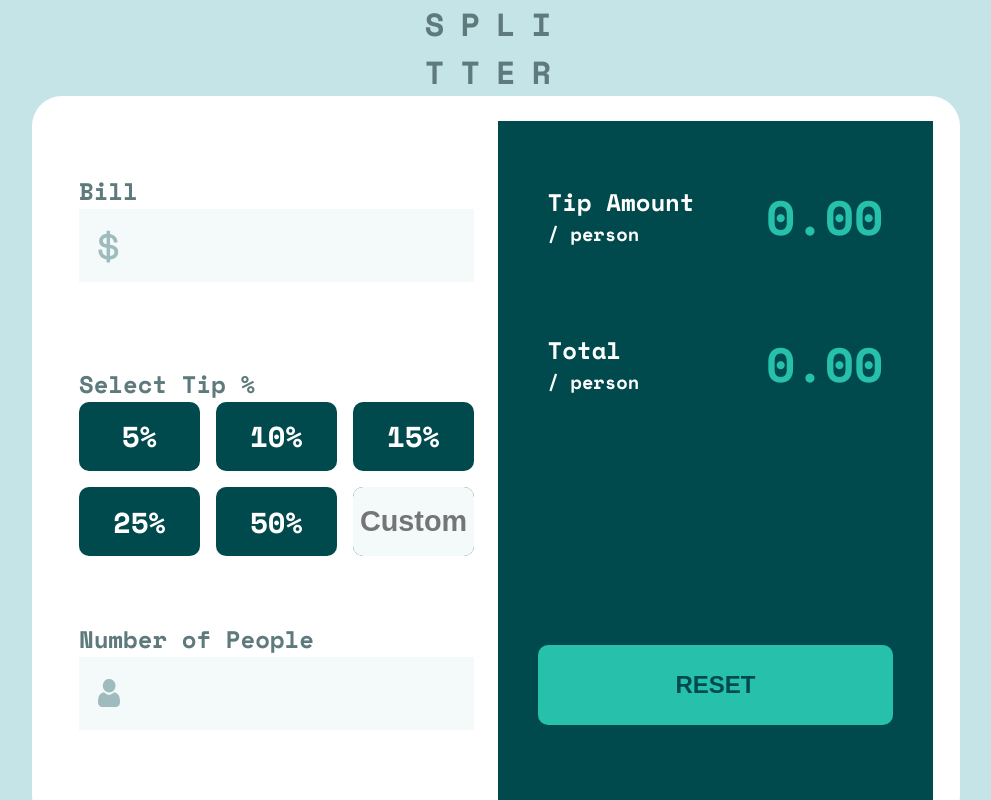
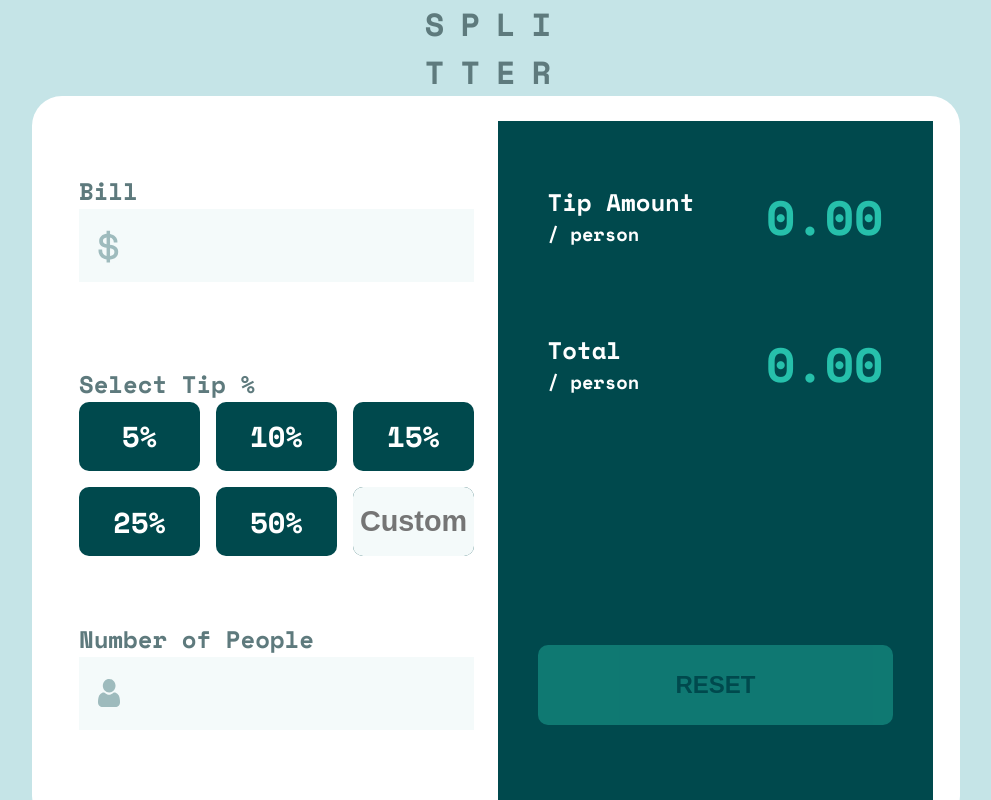
Before and after one commit to ReleventGull/Tip-Calculator, a React (Create React App) app: page / in a window 1280 px wide. Shown: the whole page, without its empty margins (144-1135 px from the left). Built offline with nearby package versions, Linux system fonts and the light colour scheme.

Commit message:
feat(restButton): Adds the reset button for setting all the fields back to their default

```diff
--- a/public/style.css
+++ b/public/style.css
@@ -219,6 +219,15 @@ input[type=number] {
     font-size: 3rem;
     color: var(--Strong-cyan)
 }
+
+button:disabled {
+    opacity: .4;
+
+}
+button:disabled:hover {
+    cursor: not-allowed;
+}
+
 @media only screen and (max-width: 700px) {
     .mainContainer {
         border-radius: 40px;
--- a/src/App.js
+++ b/src/App.js
@@ -29,8 +29,8 @@ const buttonData = [
 
 
 const App = () => {
-    const [bill, setBill] = useState()
-    const [numberOfPeople, setNumberOfPeople] = useState()
+    const [bill, setBill] = useState('')
+    const [numberOfPeople, setNumberOfPeople] = useState('')
     const [customTip, setCustomTip] = useState('')
     const [activeTip, setActiveTip] = useState()
 
@@ -144,7 +144,18 @@ const App = () => {
                         <h2 className="totalCostPerson">{totalPerson}</h2>
                     </div>
                 </div>
-                <button className="resetButton">RESET</button>
+                <button disabled={(bill || customTip || activeTip || numberOfPeople) ? false : true} className="resetButton" onClick={() => {
+                        setNumberOfPeople('')
+                        setBill('')
+                        setActiveTip('')
+                        setCustomTip('')
+                        setTotalPerson('0.00')
+                        setTipAmountPerson('0.00')
+                        setBillError('')
+                        setBillValid('')
+                        setPeopleError('')
+                        setNumberOfPeopleValid('')
+                }}>RESET</button>
             </div>
         </div>
     </>
```
